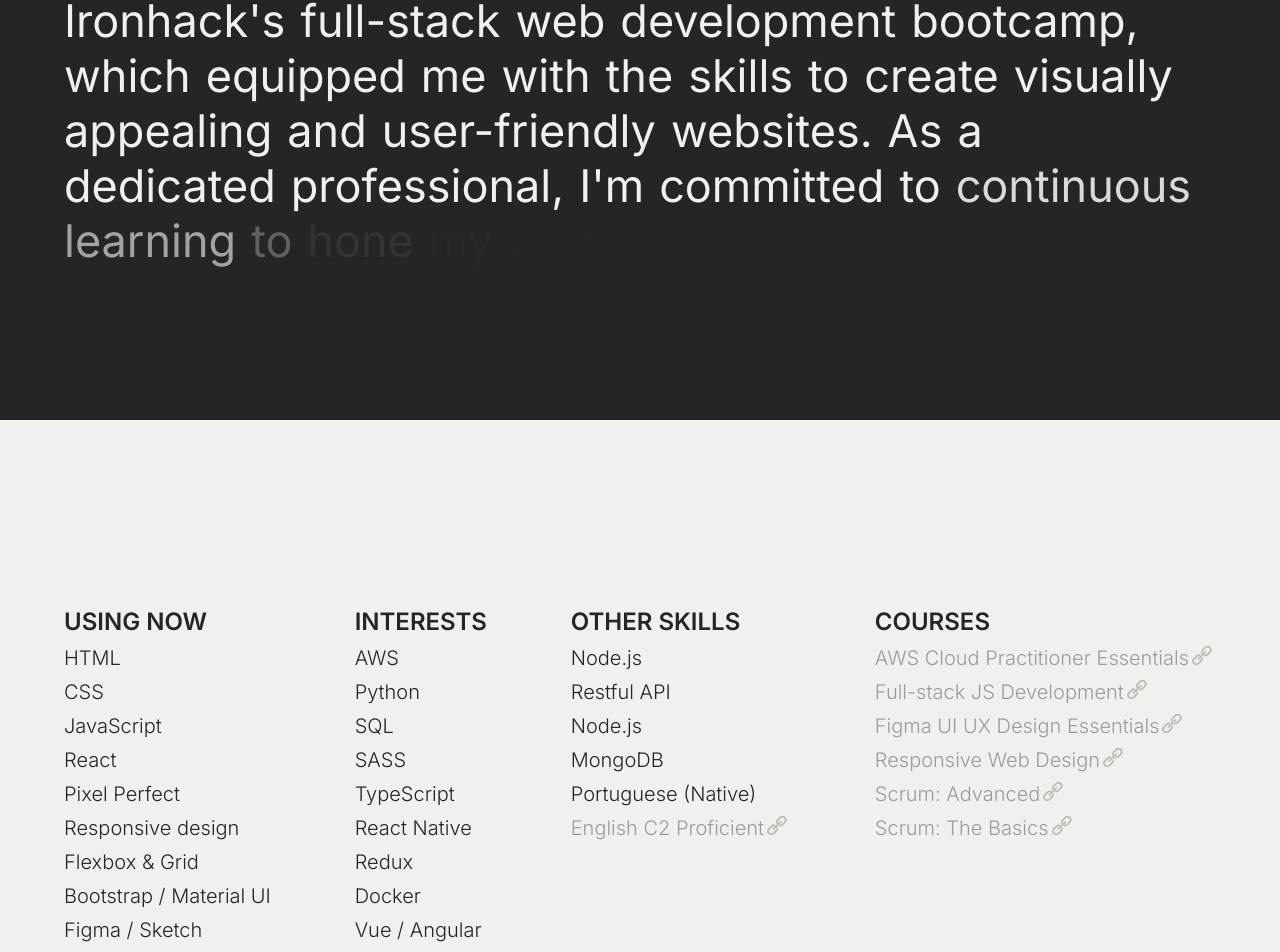
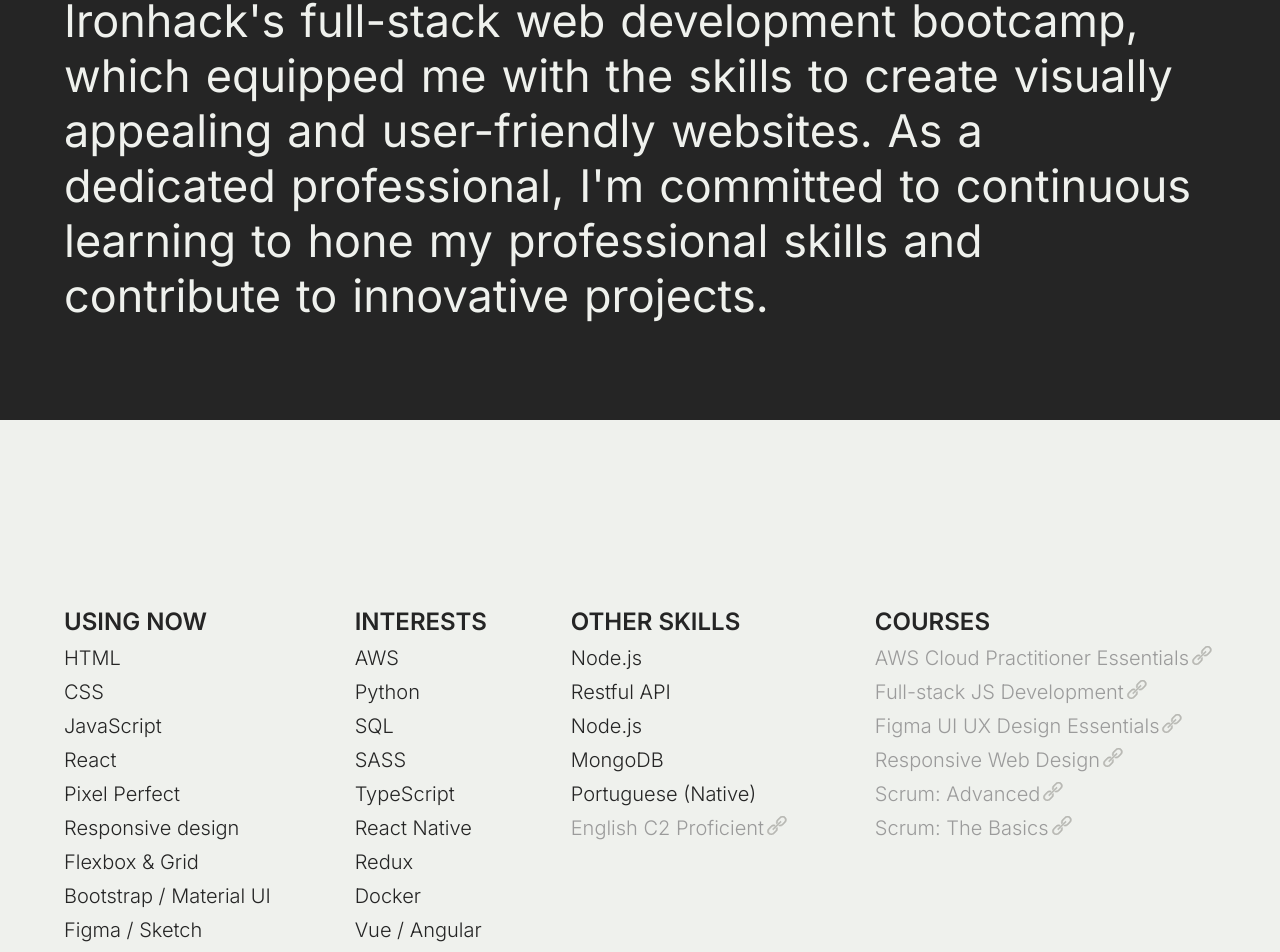
Before and after one commit to t-minini/my-website-v3, a React (Create React App) app: page / in a window 1280 px wide. Shown: the part 1180-2132 px from the top of the page. Built offline with nearby package versions, Linux system fonts and the light colour scheme; a web font is replaced by a local one.

Commit message:
animating about component

```diff
--- a/src/App.module.css
+++ b/src/App.module.css
@@ -9,6 +9,7 @@
 
   --black: #252525;
   --orange: #ffb270;
+  --peach-fuzz: rgb(255, 190, 152);
 
   --thin-100: 100;
   --light-300: 300; /* used */
--- a/src/components/about/About.jsx
+++ b/src/components/about/About.jsx
@@ -27,57 +27,46 @@ export function About() {
     }, 2000);
   };
 
-  const container = {
-    hidden: { opacity: 1 },
-    visible: (i = 1) => ({
-      opacity: 1,
-      transition: { staggerChildren: 0.1, delayChildren: 0.04 * i },
-    }),
-  };
-
-  const child = {
-    visible: {
-      color: 'var(--gray-lighter)',
+  const variants = {
+    initial: {
+      opacity: 0,
+      y: -50,
+      // y:-50,
+    },
+    animate: (index) => ({
       opacity: 1,
       y: 0,
+      // x:0,
       transition: {
-        type: 'spring',
-        damping: 12,
-        stiffness: 100,
-        color: {duration: 0.2},
-      },
-      hidden: {
-        // color: "green",
-        // opacity: 1,
-        y: 20,
-        transition: {
-          type: 'spring',
-          damping: 12,
-          stiffness: 100,
-        },
-      },
-    },
+        delay: 0.05 * index,
+      }
+    }),
   };
 
   return (
     <section id="about" className={style.about}>
-      <motion.div variants={container} initial="hidden" animate="visible">
+      <div>
         {wordsArray.map((word, index) => (
           <motion.span
             key={index}
             className={style.word}
             style={{
-              color: hoveredWords[index] ? 'var(--orange)' : 'var(--black)',
+              color: hoveredWords[index]
+                ? 'var(--orange)'
+                : 'var(--gray-lighter)',
             }}
             onMouseOver={() => handleWordHover(index)}
             onMouseLeave={handleWordLeave}
-            variants={child}
+            variants={variants}
+            initial="initial"
+            whileInView="animate"
+            custom={index}
           >
             {index !== 0 && ' '}
             {word}
           </motion.span>
         ))}
-      </motion.div>
+      </div>
     </section>
   );
 }
```
Also changed, not shown: src/components/about/About.module.css (line endings or trailing spaces).
